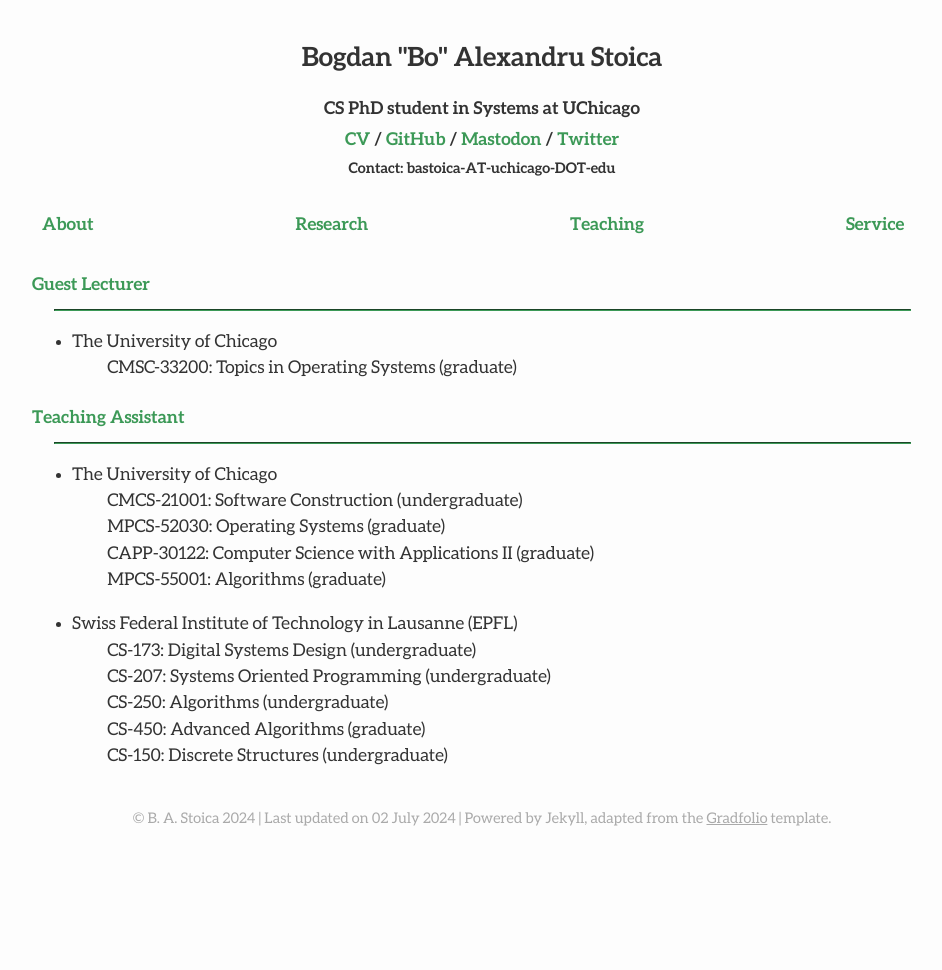
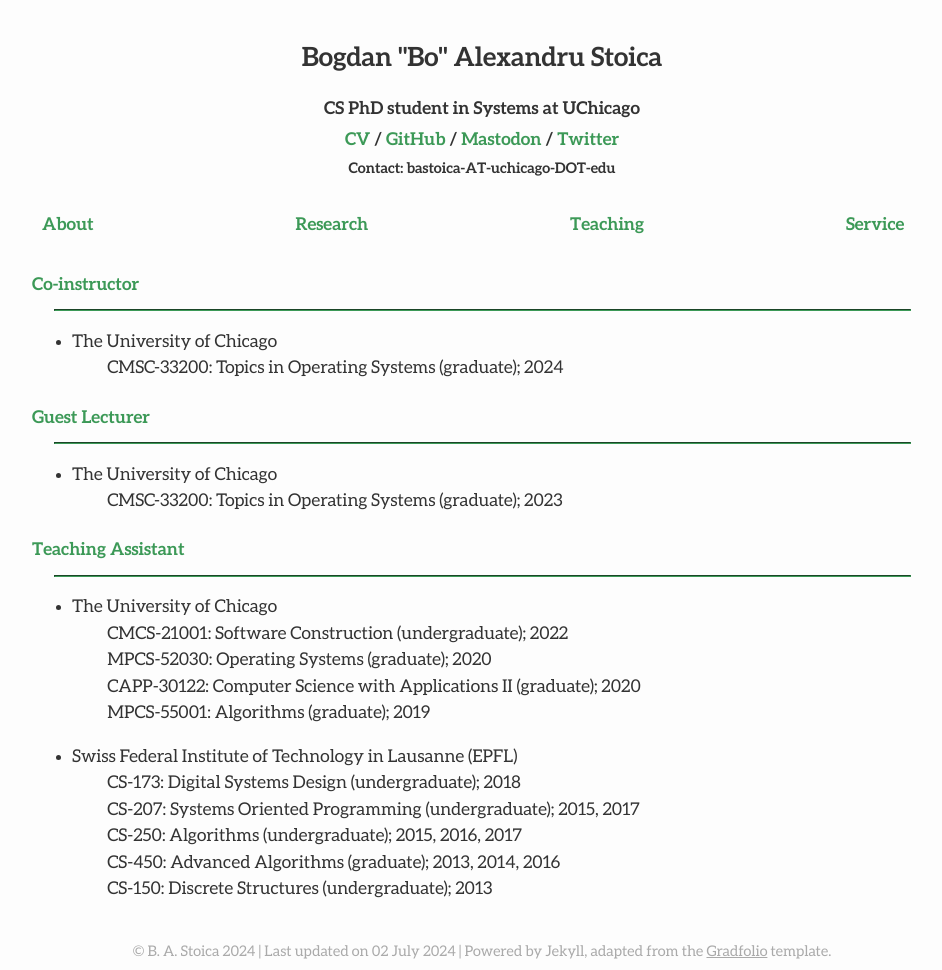
Before and after one commit to bastoica/bastoica.github.io, a Jekyll site: the page built from teaching.md, in a window 1280 px wide. Shown: the whole page, without its empty margins (158-1100 px from the left). Built offline with Jekyll 4.4.1, drawn with Linux system fonts in a browser that asks for light colours; nearby versions of some CDN libraries.

Commit message:
Update teaching.md

```diff
--- a/teaching.md
+++ b/teaching.md
@@ -3,24 +3,29 @@ layout: clean
 permalink: /teaching/
 published: true
 ---
+<h4 class="news-style" style="margin-top: 20px">Co-instructor</h4>
+<hr class="news-style" style="width: 95%; ">
+
+* The University of Chicago
+   &emsp;&emsp;CMSC-33200: Topics in Operating Systems (graduate); 2024
 
 <h4 class="news-style" style="margin-top: 20px">Guest Lecturer</h4>
 <hr class="news-style" style="width: 95%; ">
 
 * The University of Chicago
-   &emsp;&emsp;CMSC-33200: Topics in Operating Systems (graduate)
+   &emsp;&emsp;CMSC-33200: Topics in Operating Systems (graduate); 2023
 
 <h4 class="news-style" style="margin-top: 20px">Teaching Assistant</h4>
 <hr class="news-style" style="width: 95%; ">
 * The University of Chicago
-   &emsp;&emsp;CMCS-21001: Software Construction (undergraduate)
-   &emsp;&emsp;MPCS-52030: Operating Systems (graduate)
-   &emsp;&emsp;CAPP-30122: Computer Science with Applications II (graduate)
-   &emsp;&emsp;MPCS-55001: Algorithms (graduate)
+   &emsp;&emsp;CMCS-21001: Software Construction (undergraduate); 2022
+   &emsp;&emsp;MPCS-52030: Operating Systems (graduate); 2020
+   &emsp;&emsp;CAPP-30122: Computer Science with Applications II (graduate); 2020
+   &emsp;&emsp;MPCS-55001: Algorithms (graduate); 2019
 
 * Swiss Federal Institute of Technology in Lausanne (EPFL)
-   &emsp;&emsp;CS-173: Digital Systems Design (undergraduate)
-   &emsp;&emsp;CS-207: Systems Oriented Programming (undergraduate)
-   &emsp;&emsp;CS-250: Algorithms (undergraduate)
-   &emsp;&emsp;CS-450: Advanced Algorithms (graduate)
-   &emsp;&emsp;CS-150: Discrete Structures (undergraduate)
+   &emsp;&emsp;CS-173: Digital Systems Design (undergraduate); 2018
+   &emsp;&emsp;CS-207: Systems Oriented Programming (undergraduate); 2015, 2017
+   &emsp;&emsp;CS-250: Algorithms (undergraduate); 2015, 2016, 2017
+   &emsp;&emsp;CS-450: Advanced Algorithms (graduate); 2013, 2014, 2016
+   &emsp;&emsp;CS-150: Discrete Structures (undergraduate); 2013
```
